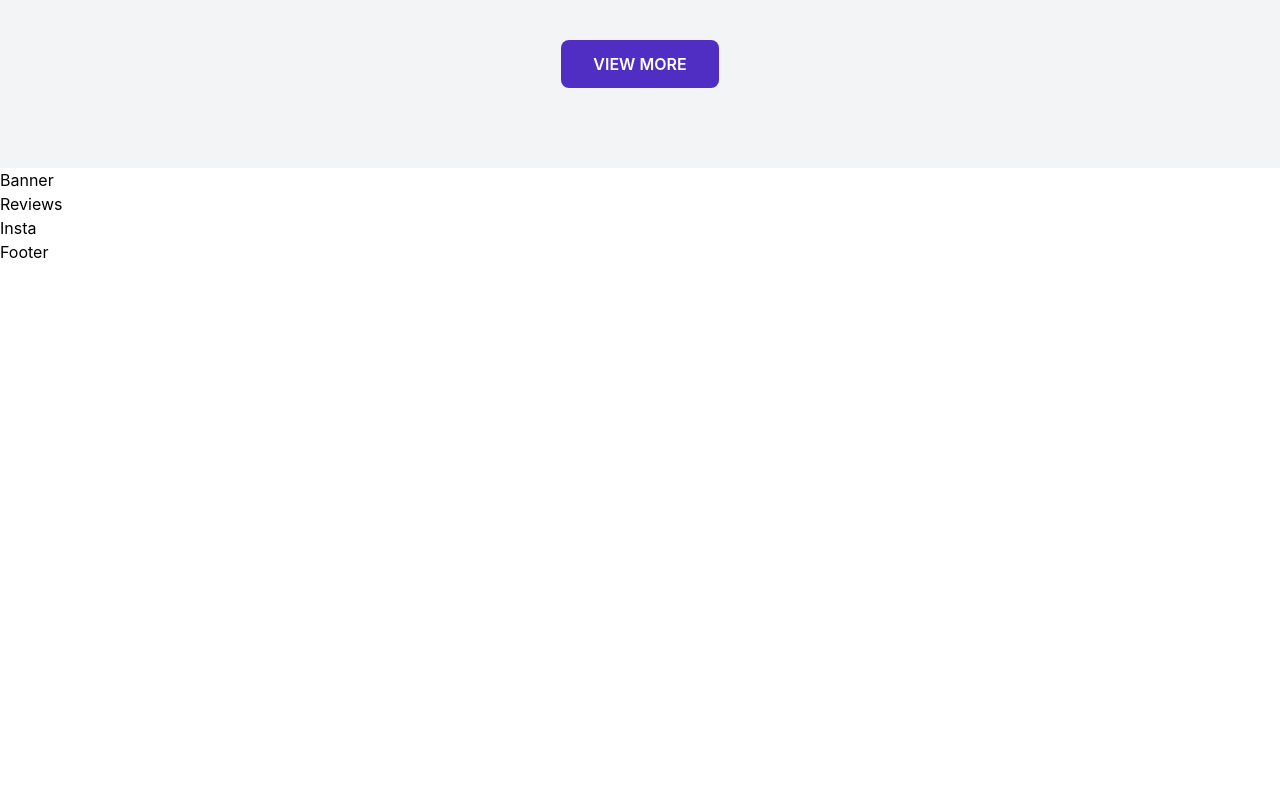
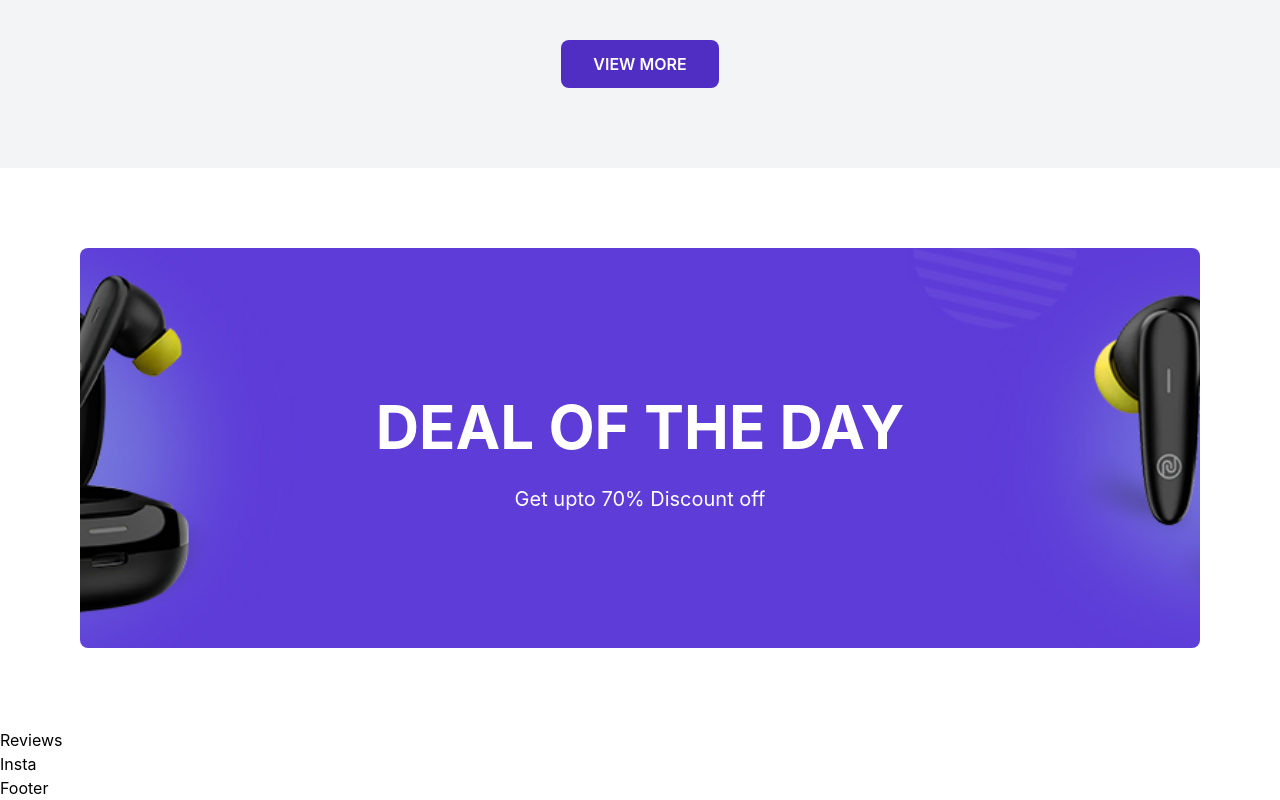
Before and after one commit to miirosadat-dev/Ecommerce-web-app-with-react, a React (Vite) app: page / in a window 1280 px wide. Shown: the part 3044-3844 px from the top of the page. Before the commit the page ends 3308 px from the top, so only its background shows below. Built offline with nearby package versions, Linux system fonts and the light colour scheme.

Commit message:
Working on the banner component

```diff
--- a/src/components/Banner.jsx
+++ b/src/components/Banner.jsx
@@ -1,7 +1,36 @@
 import React from "react";
+import { useEffect } from "react";
+import deal from "../assets/deal-bg.jpg";
+import AOS from "aos";
+import "aos/dist/aos.css";
 
 const Banner = () => {
-  return <div>Banner</div>;
+  useEffect(() => {
+    AOS.init({
+      offset: 100,
+      duration: 700,
+      easing: "ease-in-out",
+    });
+    AOS.refresh();
+  }, []);
+
+  return (
+    <div className="w-full lg:px-20 px-5 py-[80px]">
+      <div
+        data-aos="zoom-in"
+        data-aos-delay="100"
+        className="w-full lg:h-[400px] h-[300px] bg-cover bg-center flex flex-col rounded-lg justify-center items-center gap-3"
+        style={{ backgroundImage: `url(${deal})` }}
+      >
+        <h1 className="text-white lg:text-[60px] text-[40px] font-bold uppercase">
+          Deal of the Day
+        </h1>
+        <p className="text-white lg:text-[20px] text-[16px]">
+          Get upto 70% Discount off
+        </p>
+      </div>
+    </div>
+  );
 };
 
 export default Banner;
--- a/src/index.css
+++ b/src/index.css
@@ -1,4 +1,5 @@
 @import "tailwindcss";
+@import url("https://fonts.googleapis.com/css2?family=Open+Sans:ital,wght@0,300..800;1,300..800&display=swap");
 
 @theme {
   --color-themeyellow: #f5e60d;
@@ -7,6 +8,8 @@
   /* Add your custom heights here: */
   --height-hero-sm: 600px;
   --height-hero-lg: 700px;
+
+  --font-open-sans: "Open Sans", sans-serif;
 }
 
 #icons {
```
